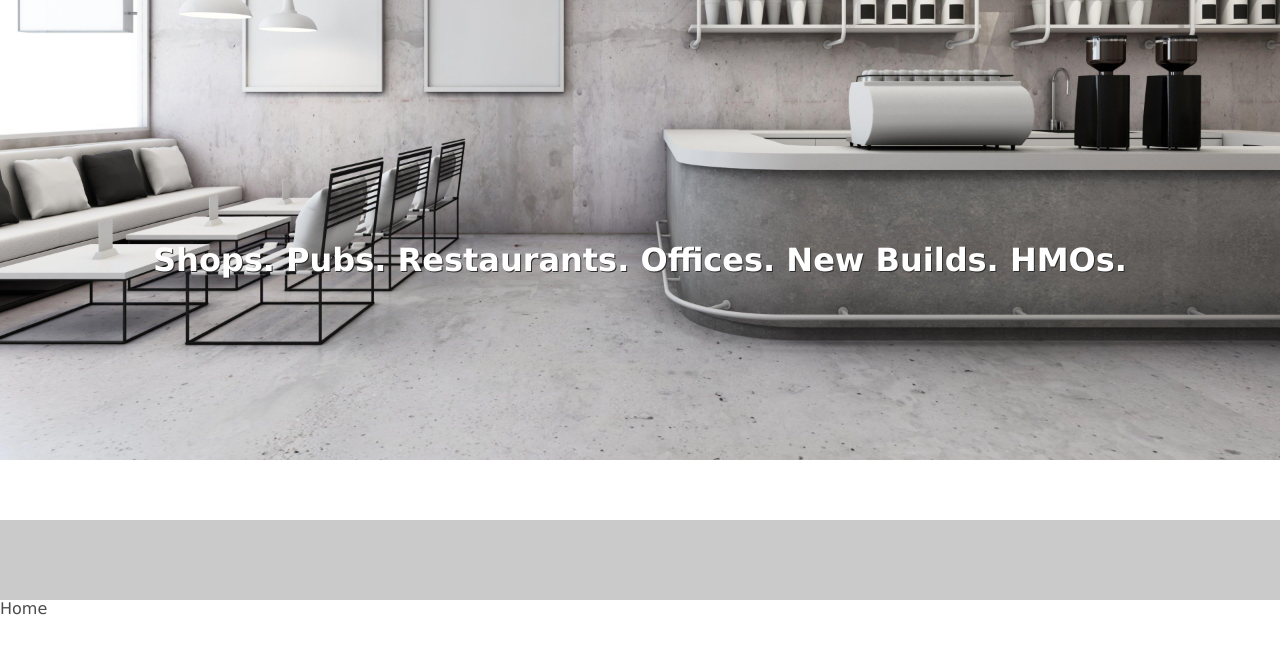
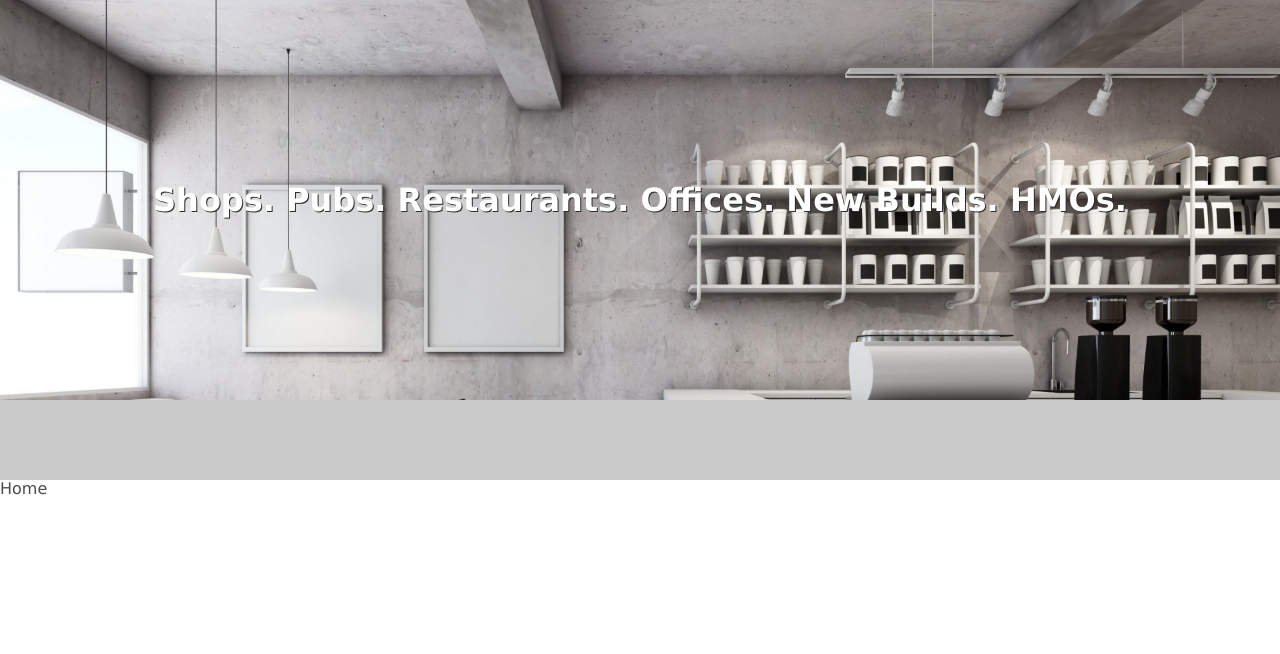
Before and after one commit to jackdomleo7/tmdip.co.uk, a Vue app: page / in a window 1280 px wide. Shown: the top 654 px of the page. Built offline with nearby package versions, Linux system fonts and the light colour scheme.

Commit message:
Jumbotron image

```diff
--- a/src/App.vue
+++ b/src/App.vue
@@ -1,9 +1,8 @@
 <template>
   <div id="app">
-    <div class="jumbo">
-      <img class="jumbo__image" src="./assets/jumbo.jpg" alt="Jumbo image" />
+    <section class="jumbo">
       <h1 class="jumbo__text">Shops. Pubs. Restaurants. Offices. New Builds. HMOs.</h1>
-    </div>
+    </section>
     <navbar />
     <router-view />
   </div>
@@ -26,14 +25,11 @@ export default class App extends Vue {}
 .jumbo {
   width: 100%;
   height: 65vh;
+  max-height: 25rem;
   overflow: hidden;
   position: relative;
-
-  &__image {
-    position: relative;
-    top: -50%;
-    width: 100%;
-  }
+  background-image: url("./assets/jumbo.jpg");
+  background-size: cover;
 
   &__text {
     color: var(--color-grey-50);
--- a/src/scss/_global.scss
+++ b/src/scss/_global.scss
@@ -39,5 +39,7 @@ h6 {
 }
 
 img {
+    max-width: 100%;
+    height: auto;
     user-select: none;
 }
```
